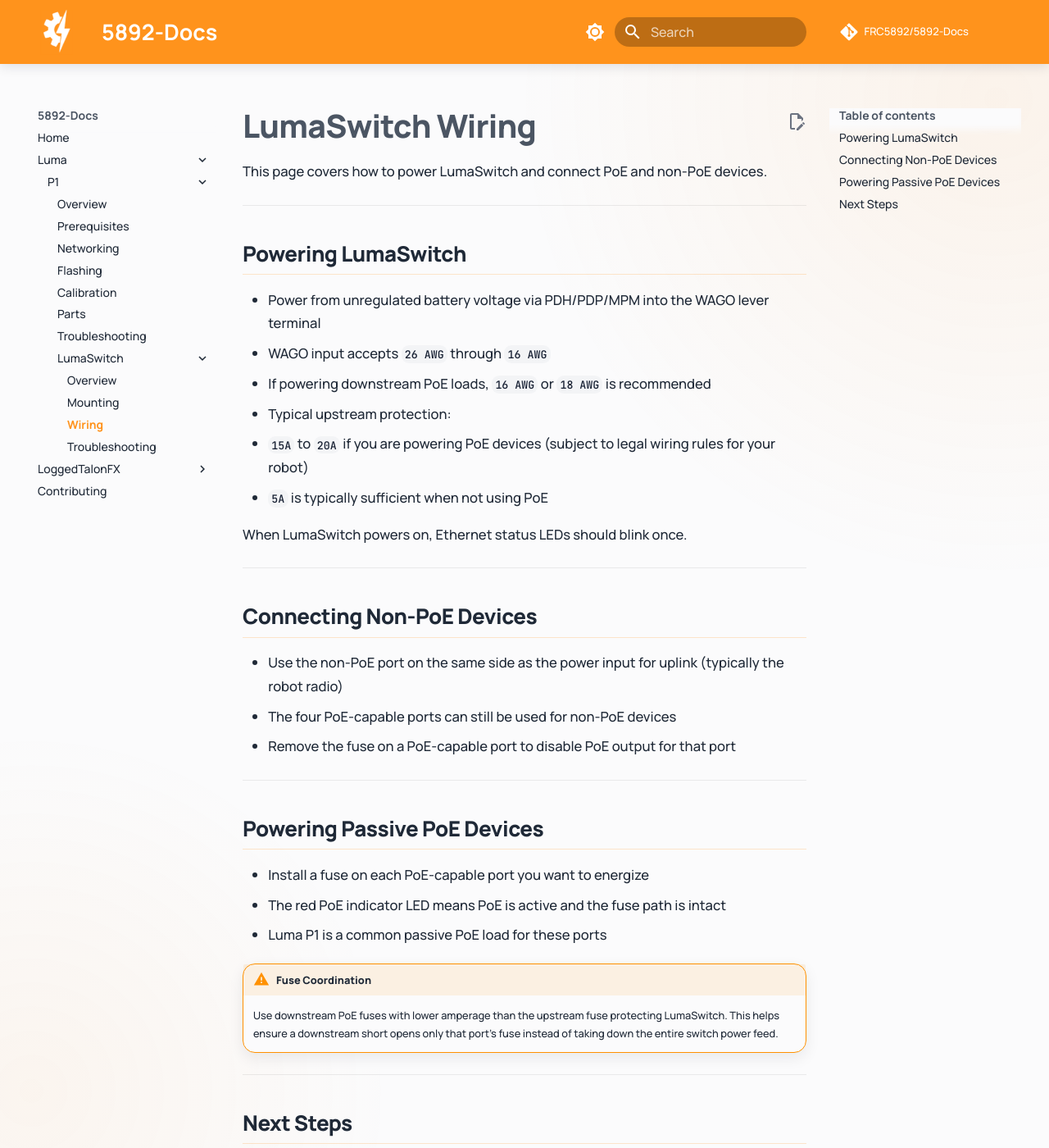
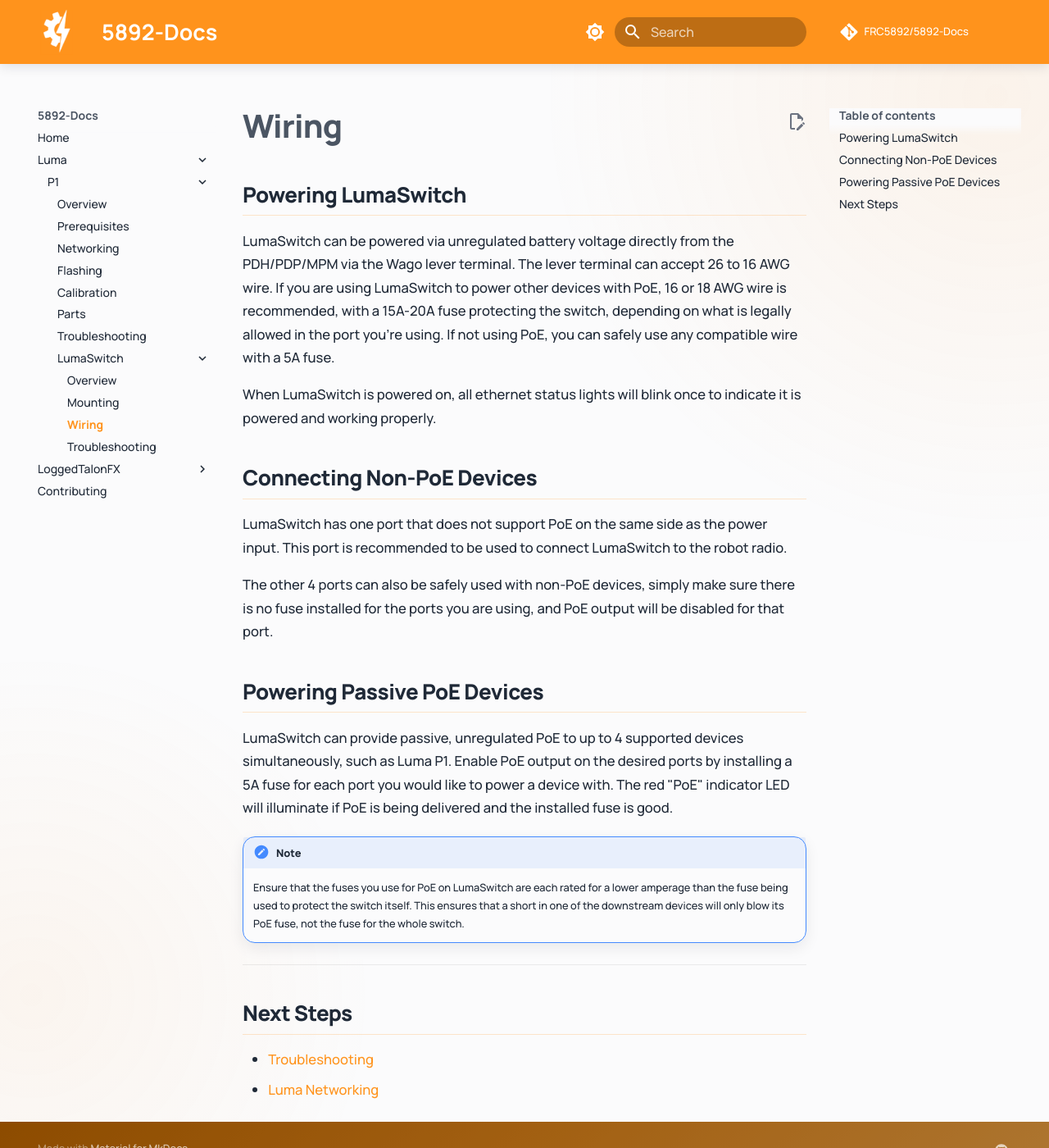
Before and after one commit to FRC5892/Luma-Docs, an MkDocs documentation site: the page built from docs/guides/lumaswitch/wiring.md, in a window 1280 px wide and 1400 px high. Shown: the whole window at 82% size. Built offline with MkDocs 1.6.1 and Material for MkDocs 9.7.7, drawn with Linux system fonts in a browser that asks for light colours; comment, search, counter and statistics services are not loaded.

Commit message:
Revise LumaSwitch wiring documentation: streamline content, enhance clarity, and improve formatting for better readability

```diff
--- a/docs/guides/lumaswitch/wiring.md
+++ b/docs/guides/lumaswitch/wiring.md
@@ -1,39 +1,24 @@
 
-# LumaSwitch Wiring
 
-This page covers how to power LumaSwitch and connect PoE and non-PoE devices.
-
----
+# Wiring
 
 ## Powering LumaSwitch
 
-- Power from unregulated battery voltage via PDH/PDP/MPM into the WAGO lever terminal
-- WAGO input accepts `26 AWG` through `16 AWG`
-- If powering downstream PoE loads, `16 AWG` or `18 AWG` is recommended
-- Typical upstream protection:
-  - `15A` to `20A` if you are powering PoE devices (subject to legal wiring rules for your robot)
-  - `5A` is typically sufficient when not using PoE
+LumaSwitch can be powered via unregulated battery voltage directly from the PDH/PDP/MPM via the Wago lever terminal. The lever terminal can accept 26 to 16 AWG wire. If you are using LumaSwitch to power other devices with PoE, 16 or 18 AWG wire is recommended, with a 15A-20A fuse protecting the switch, depending on what is legally allowed in the port you're using. If not using PoE, you can safely use any compatible wire with a 5A fuse.
 
-When LumaSwitch powers on, Ethernet status LEDs should blink once.
-
----
+When LumaSwitch is powered on, all ethernet status lights will blink once to indicate it is powered and working properly.
 
 ## Connecting Non-PoE Devices
 
-- Use the non-PoE port on the same side as the power input for uplink (typically the robot radio)
-- The four PoE-capable ports can still be used for non-PoE devices
-- Remove the fuse on a PoE-capable port to disable PoE output for that port
+LumaSwitch has one port that does not support PoE on the same side as the power input. This port is recommended to be used to connect LumaSwitch to the robot radio.
 
----
+The other 4 ports can also be safely used with non-PoE devices, simply make sure there is no fuse installed for the ports you are using, and PoE output will be disabled for that port.
 
 ## Powering Passive PoE Devices
+LumaSwitch can provide passive, unregulated PoE to up to 4 supported devices simultaneously, such as Luma P1. Enable PoE output on the desired ports by installing a 5A fuse for each port you would like to power a device with. The red "PoE" indicator LED will illuminate if PoE is being delivered and the installed fuse is good.
 
-- Install a fuse on each PoE-capable port you want to energize
-- The red PoE indicator LED means PoE is active and the fuse path is intact
-- Luma P1 is a common passive PoE load for these ports
-
-!!! warning "Fuse Coordination"
-    Use downstream PoE fuses with lower amperage than the upstream fuse protecting LumaSwitch. This helps ensure a downstream short opens only that port's fuse instead of taking down the entire switch power feed.
+!!! note
+    Ensure that the fuses you use for PoE on LumaSwitch are each rated for a lower amperage than the fuse being used to protect the switch itself. This ensures that a short in one of the downstream devices will only blow its PoE fuse, not the fuse for the whole switch.
 
 ---
 
```
